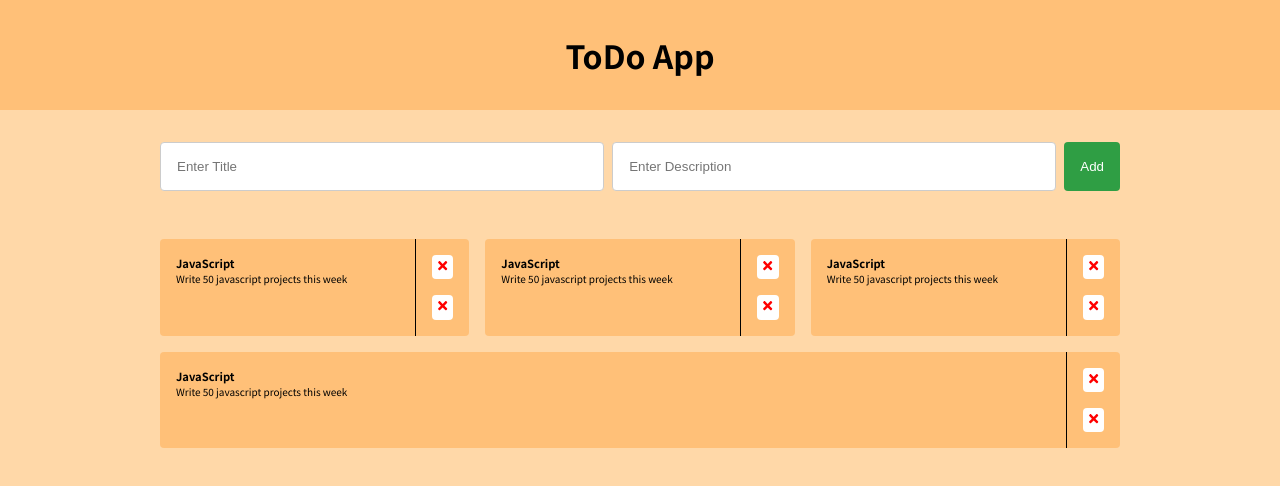
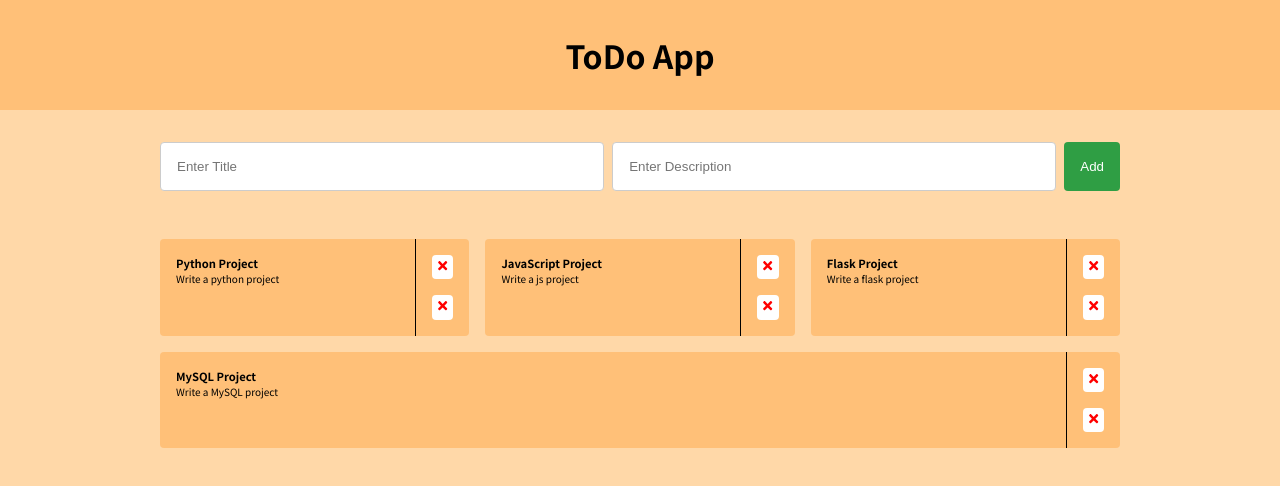
Before and after one commit to Ayomide6441/React-Todo-App, a React (Create React App) app: page / in a window 1280 px wide. Shown: the top 486 px of the page. Built offline with nearby package versions, Linux system fonts and the light colour scheme.

Commit message:
feat: make the add task work and update the state

```diff
--- a/src/App.js
+++ b/src/App.js
@@ -1,20 +1,25 @@
-import React from "react";
+import React, { useState } from "react";
 import "./index.css";
 import TaskForm from "./components/Taskform/TaskForm";
 import TaskList from "./components/Task/TaskList";
+import data from "./components/Task/Data";
 
 const App = () => {
+  const [tasks, setTasks] = useState(data);
+
   const saveTaskDataHandler = (enteredTaskData) => {
     const taskData = {
       ...enteredTaskData,
     };
-    console.log(taskData);
+    setTasks(function (prevTasks) {
+      return [taskData, ...prevTasks];
+    });
   };
   return (
     <>
       <h1 className="heading">ToDo App</h1>
       <TaskForm onSaveTaskData={saveTaskDataHandler} />
-      <TaskList />
+      <TaskList task={tasks} />
     </>
   );
 };
--- a/src/components/Task/TaskList.js
+++ b/src/components/Task/TaskList.js
@@ -3,25 +3,12 @@ import TaskItem from "./TaskItem";
 import style from "./TaskList.module.css";
 import Card from "../UI/Card";
 
-function TaskList() {
+function TaskList(props) {
   return (
     <Card className={style.taskitem_container}>
-      <TaskItem
-        title="JavaScript"
-        description="Write 50 javascript projects this week"
-      />
-      <TaskItem
-        title="JavaScript"
-        description="Write 50 javascript projects this week"
-      />
-      <TaskItem
-        title="JavaScript"
-        description="Write 50 javascript projects this week"
-      />
-      <TaskItem
-        title="JavaScript"
-        description="Write 50 javascript projects this week"
-      />
+      {props.task.map(function name(data) {
+        return <TaskItem title={data.title} description={data.description} />;
+      })}
     </Card>
   );
 }
--- a/src/components/Taskform/TaskForm.js
+++ b/src/components/Taskform/TaskForm.js
@@ -1,12 +1,10 @@
 import React, { useState } from "react";
 import Card from "../UI/Card";
 import styles from "./TaskForm.module.css";
-import data from "../Task/Data";
 
 function TaskForm(props) {
   const [enteredTitle, setEneteredTitle] = useState("");
   const [enteredDescription, setEneteredDescription] = useState("");
-  const [tasks, setTasks] = useState(data);
 
   function titleChangeHandler(event) {
     setEneteredTitle(event.target.value);
@@ -22,9 +20,6 @@ function TaskForm(props) {
       description: enteredDescription,
     };
     props.onSaveTaskData(task);
-    setTasks(function (prevTasks) {
-      return [task, ...prevTasks];
-    });
     setEneteredTitle("");
     setEneteredDescription("");
     e.preventDefault();
```
